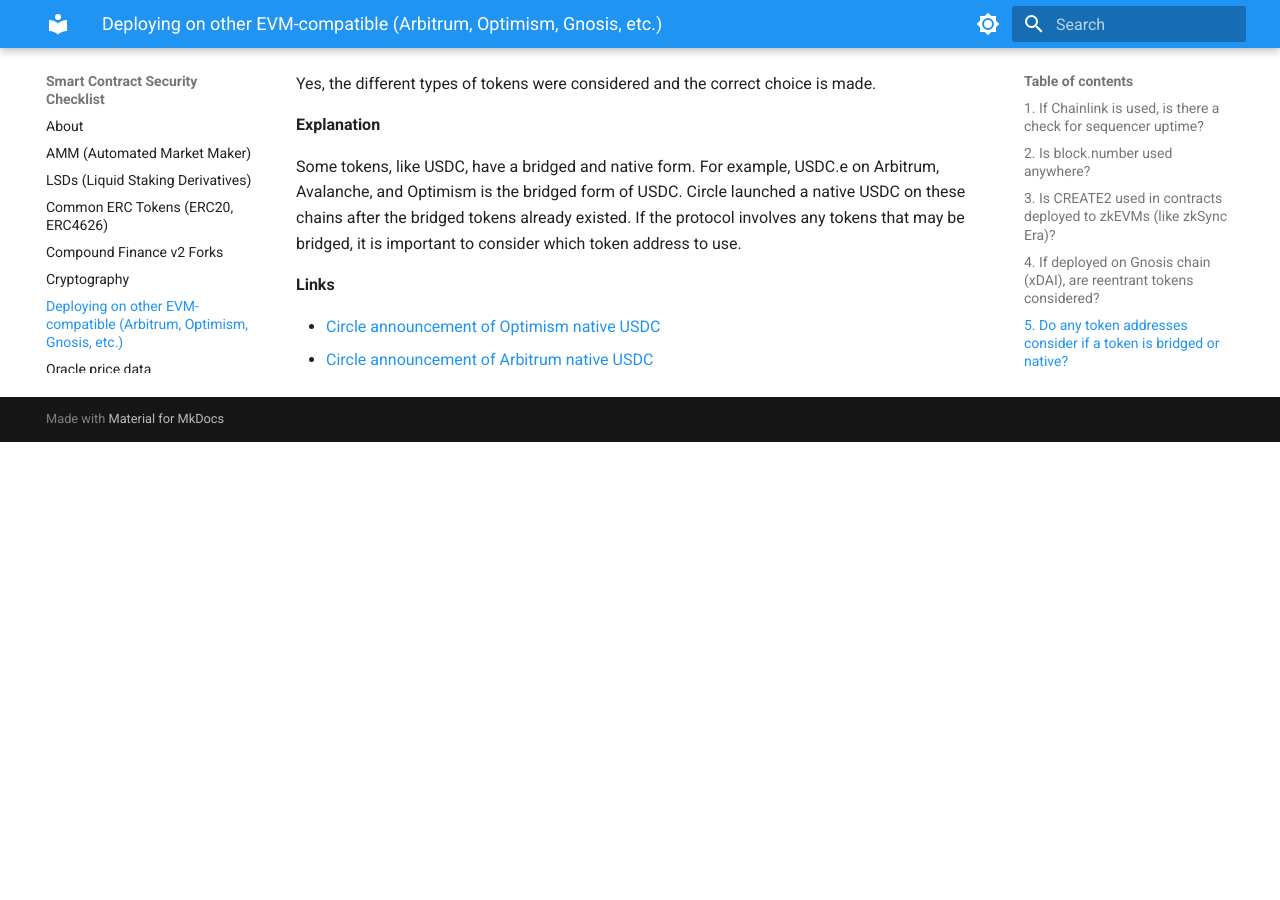
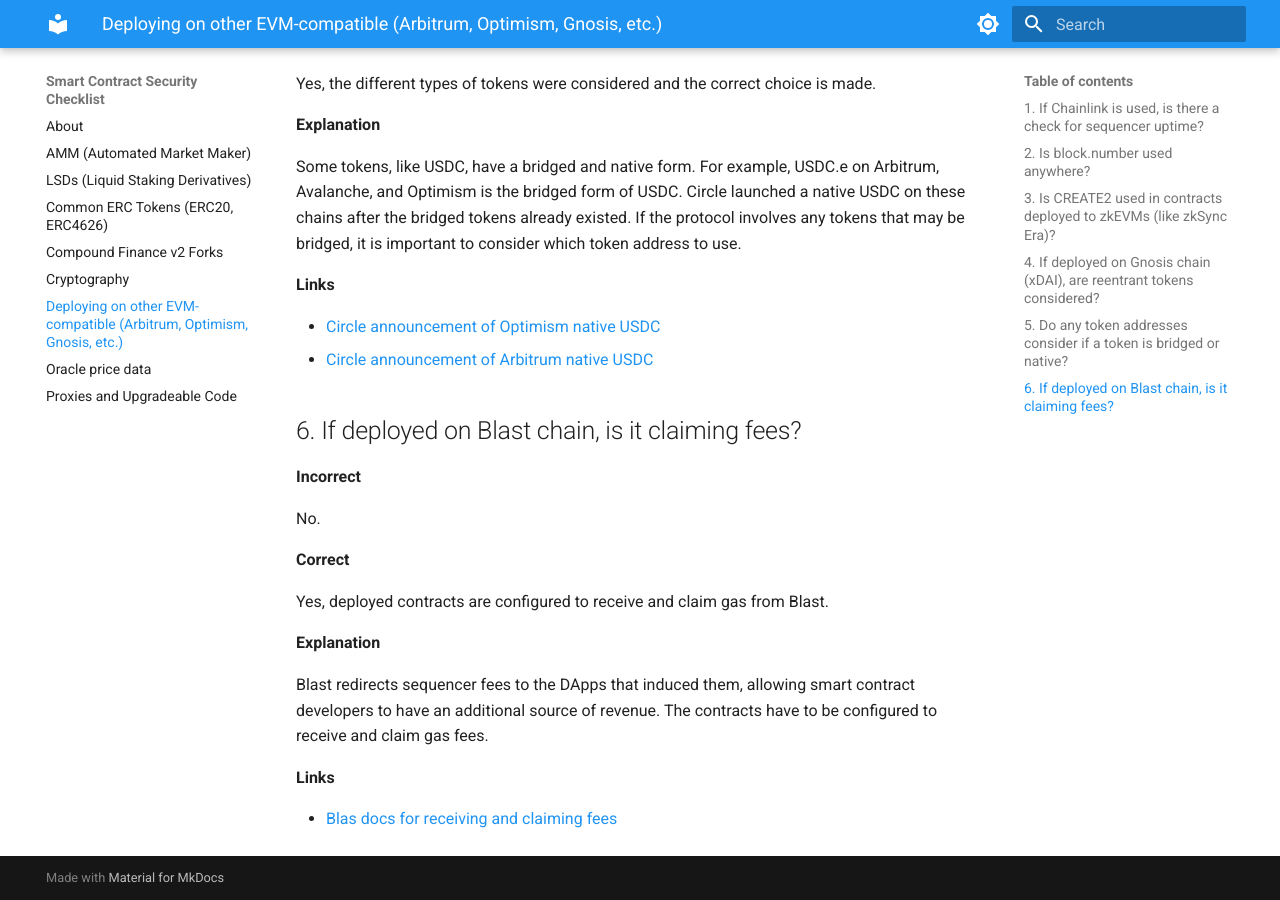
Before and after one commit to audit-quality/security-checklist, an MkDocs documentation site: the page built from docs/layer2.md, in a window 1280 px wide and 900 px high, scrolled down 2483 px. Built offline with MkDocs 1.6.1 and Material for MkDocs 9.7.7, drawn with Linux system fonts in a browser that asks for light colours; before the commit the page ends 2925 px from its top, so only the background shows below that.

Commit message:
Update layer2 with blast gas fees

```diff
--- a/docs/layer2.md
+++ b/docs/layer2.md
@@ -98,3 +98,21 @@
 
 - [Circle announcement of Optimism native USDC](https://www.circle.com/blog/now-available-usdc-on-op-mainnet)
 - [Circle announcement of Arbitrum native USDC](https://www.circle.com/blog/arbitrum-usdc-now-available)
+
+## 6. If deployed on Blast chain, is it claiming fees?
+
+**Incorrect**
+
+No.
+
+**Correct**
+
+Yes, deployed contracts are configured to receive and claim gas from Blast.
+
+**Explanation**
+
+Blast redirects sequencer fees to the DApps that induced them, allowing smart contract developers to have an additional source of revenue. The contracts have to be configured to receive and claim gas fees.
+
+**Links**
+
+- [Blas docs for receiving and claiming fees](https://docs.blast.io/building/guides/gas-fees#overview)
```
